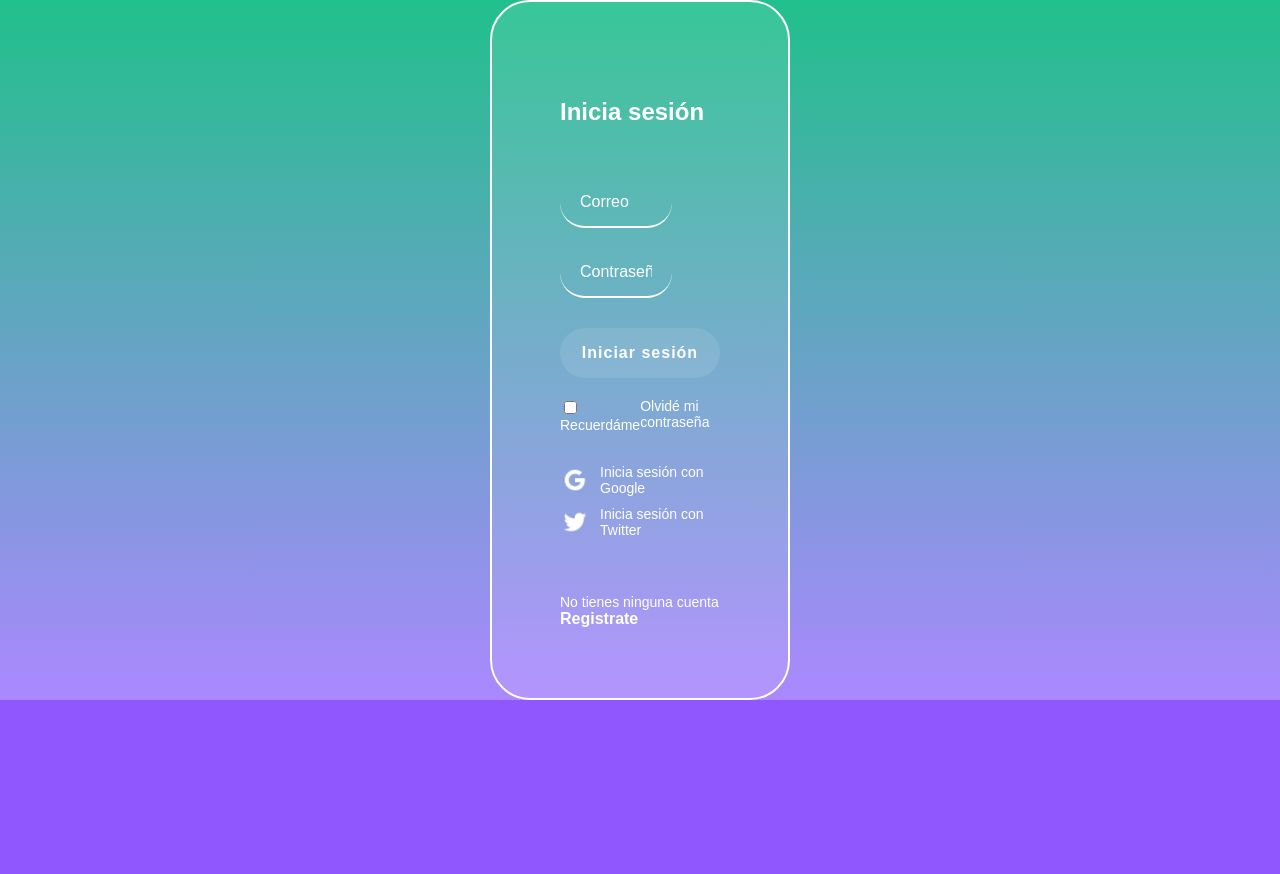
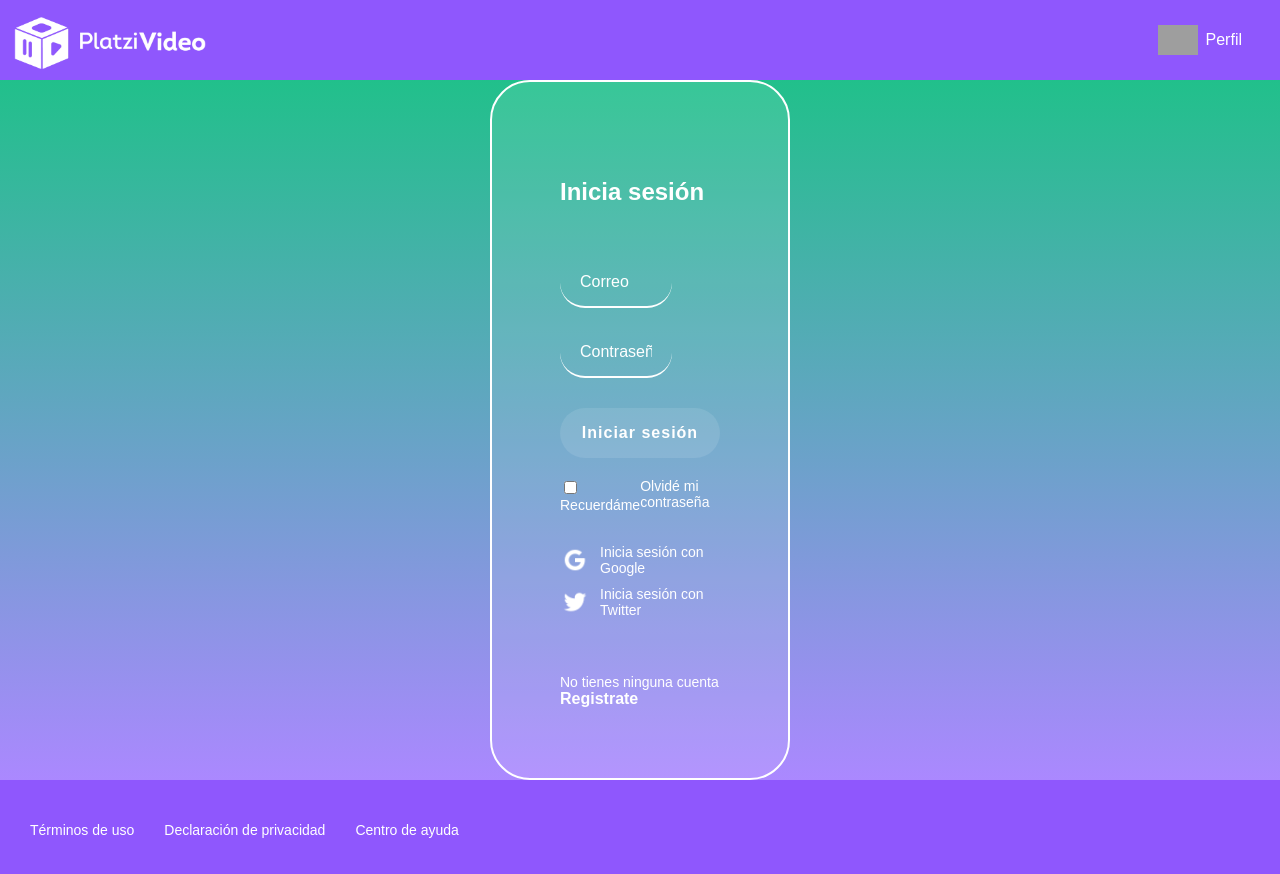
Before and after one commit to jabdi13/platzi-video, a React app: page /login in a window 1280 px wide. Shown: the top 874 px of the page. Before the commit the page ends 800 px from the top, so only its background shows below. Built offline with nearby package versions, Linux system fonts and the light colour scheme; grey boxes are pictures that could not be loaded; a web font is replaced by a local one.

Commit message:
The Layout component was added and the Link component was implemented

```diff
--- a/src/components/Header.jsx
+++ b/src/components/Header.jsx
@@ -1,11 +1,14 @@
 import React from 'react';
+import { Link } from 'react-router-dom';
 import '../assets/styles/components/Header.scss';
 import logo from '../assets/static/logo-platzi-video-BW2.png';
 import userIcon from '../assets/static/default-avatar.png';
 
 const Header = () => (
   <header className="header">
-    <img className="header__img" src={logo} alt="Platzi vídeo logo" />
+    <Link to="/">
+      <img className="header__img" src={logo} alt="Platzi vídeo logo" />
+    </Link>
     <div className="header__menu">
       <div className="header__menu--profile">
         <img src={userIcon} alt="Avatar logo" />
@@ -13,7 +16,7 @@
       </div>
       <ul>
         <li><a href="/">Cuenta</a></li>
-        <li><a href="/">Cerrar sesión</a></li>
+        <li><Link to="/login">Iniciar sesión</Link></li>
       </ul>
     </div>
   </header>
--- /dev/null
+++ b/src/components/Layout.jsx
@@ -0,0 +1,13 @@
+import React from 'react';
+import Header from './Header';
+import Footer from './Footer';
+
+const Layout = ({ children }) => (
+  <div className="App">
+    <Header />
+      {children}
+    <Footer />
+  </div>
+);
+
+export default Layout;
--- a/src/containers/Home.jsx
+++ b/src/containers/Home.jsx
@@ -1,20 +1,17 @@
 import React, { useState, useEffect } from 'react';
 import '../assets/styles/App.scss';
 import useInitialState from '../hooks/useInitialState';
-import Header from '../components/Header';
 import Search from '../components/Search';
 import Categories from '../components/Categories';
 import Carousel from '../components/Carousel';
 import CarouselItem from '../components/CarouselItem';
-import Footer from '../components/Footer';
 
 const API = 'http://localhost:3000/initalState';
 
 const Home = () => {
   const initialState = useInitialState(API)
   return initialState.length === 0 ? <h1>Loading...</h1> : (
-    <div className="App">
-      <Header />
+    <>
       <Search />
       {initialState.mylist.length > 0 && (
         <Categories title="Mi lista">
@@ -45,8 +42,7 @@
           </Carousel>
         </Categories>
       )}
-      <Footer />
-    </div>
+    </>
   );
 };
 
--- a/src/containers/Login.jsx
+++ b/src/containers/Login.jsx
@@ -1,4 +1,5 @@
 import React from 'react';
+import { Link } from 'react-router-dom';
 import googleIcon from '../assets/static/google-icon.png';
 import twitterIcon from '../assets/static/twitter-icon.png';
 import '../assets/styles/components/Login.scss';
@@ -26,7 +27,7 @@
           <img src={twitterIcon} alt="Twitter" />Inicia sesión con Twitter
         </div>
       </section>
-      <p className="login__container--register">No tienes ninguna cuenta <a href="">Registrate</a></p>
+      <p className="login__container--register">No tienes ninguna cuenta <Link to="/register">Registrate</Link></p>
     </section>
   </section>
 );
--- /dev/null
+++ b/src/containers/NotFound.jsx
@@ -0,0 +1,9 @@
+import React from 'react';
+
+const NotFound = () => (
+  <>
+    <h1>No encontrado</h1>
+  </>
+);
+
+export default NotFound;
--- a/src/containers/Register.jsx
+++ b/src/containers/Register.jsx
@@ -1,4 +1,5 @@
 import React from 'react';
+import { Link } from 'react-router-dom';
 import '../assets/styles/components/Register.scss';
 
 const Register = () => (
@@ -11,7 +12,7 @@
         <input aria-label="Contraseña" className="input" type="password" placeholder="Contraseña" />
         <button className="button">Regístrarme</button>
       </form>
-      <p className="register__container--register"><a href="">Iniciar sesión</a></p>
+      <p className="register__container--register"><Link to="/login">Iniciar sesión</Link></p>
     </section>
   </section>
 );
--- a/src/routes/App.js
+++ b/src/routes/App.js
@@ -3,14 +3,19 @@
 import Home from '../containers/Home';
 import Login from  '../containers/Login';
 import Register from '../containers/Register';
+import NotFound from '../containers/NotFound';
+import Layout from '../components/Layout';
 
 const App = () => (
   <BrowserRouter>
-    <Switch>
-      <Route exact path="/" component={Home} />
-      <Route exact path="/login" component={Login} />
-      <Route exact path="/register" component={Register} />
-    </Switch>
+    <Layout>
+      <Switch>
+        <Route exact path="/" component={Home} />
+        <Route exact path="/login" component={Login} />
+        <Route exact path="/register" component={Register} />
+        <Route component={NotFound} />
+      </Switch>
+    </Layout>
   </BrowserRouter>
 );
 
```
